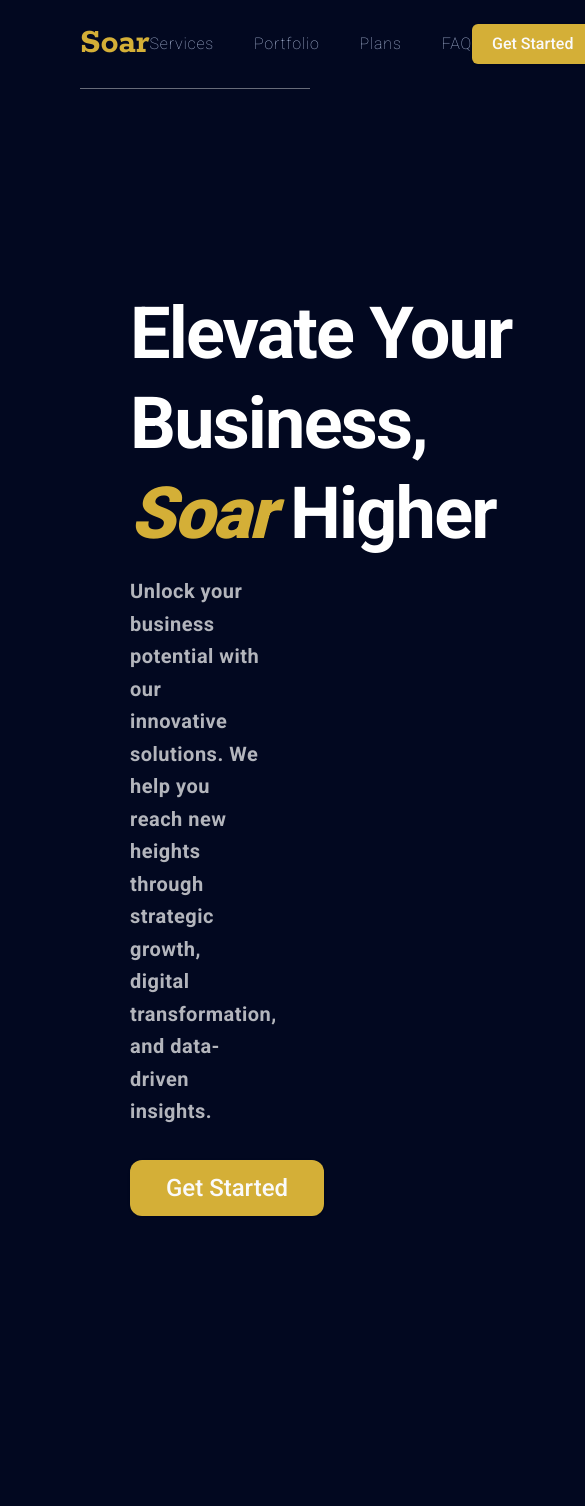
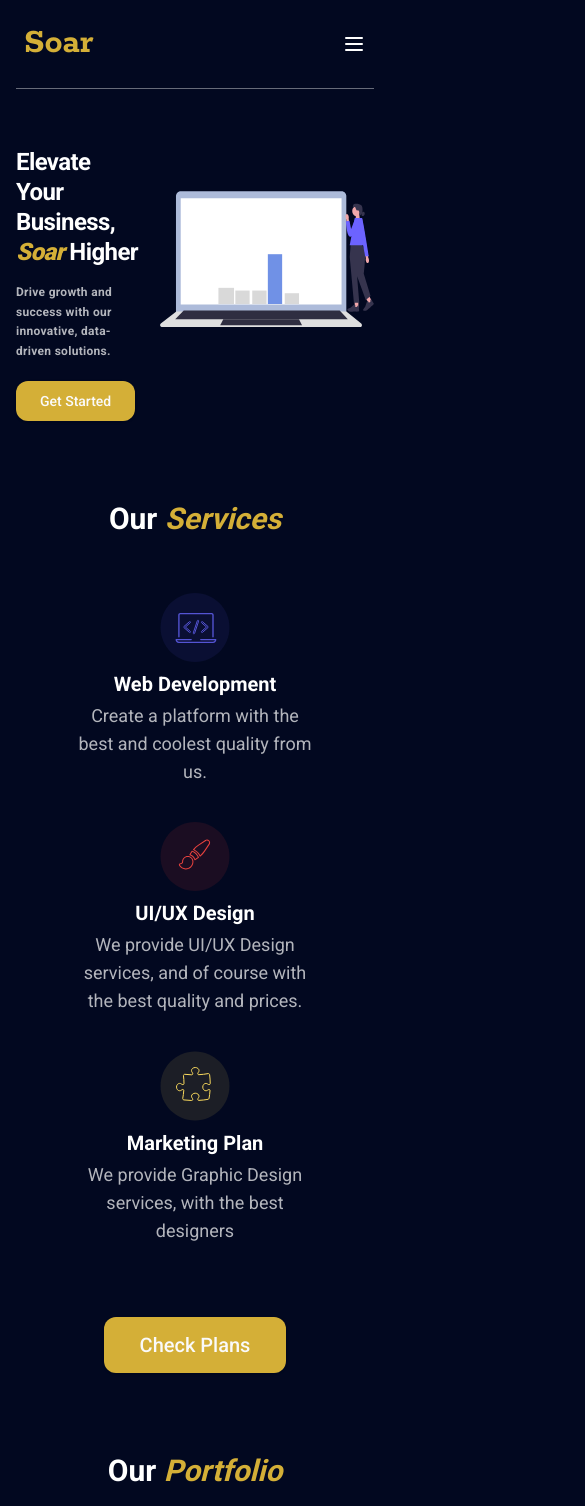
Before and after one commit to SherifAshraf2003/agency-portfolio, a Next.js app: page / in a window 390 px wide. Shown: the top 1506 px of the page, 585 px wide, since content can reach past the window. Built offline with nearby package versions, Linux system fonts and the light colour scheme.

Commit message:
Website is fully responsive now

```diff
--- a/src/app/layout.tsx
+++ b/src/app/layout.tsx
@@ -5,8 +5,9 @@ import Header from "../components/Header";
 import Footer from "@/components/Footer";
 
 export const metadata: Metadata = {
-  title: "Create Next App",
-  description: "Generated by create next app",
+  title: "Soar",
+  description:
+    "Discover Soar, your trusted partner in crafting stunning online identities for local businesses. We specialize in designing unique, visually captivating websites that showcase your brand, attract customers, and elevate your digital presence. Whether you're starting fresh or looking to revamp, Soar delivers customized solutions tailored to your needs. Let us help your business stand out online with websites that combine beauty, functionality, and innovation.",
 };
 
 const roboto = Roboto({
@@ -20,8 +21,10 @@ export default function RootLayout({
   children: React.ReactNode;
 }>) {
   return (
-    <html lang="en">
-      <body className={`${roboto.className} bg-mainColor container mx-auto `}>
+    <html className="scroll-smooth px-4 md:px-10 " lang="en">
+      <body
+        className={`${roboto.className} bg-mainColor container mx-auto scroll-smooth `}
+      >
         <Header />
         {children}
         <Footer />
--- a/src/components/Features.tsx
+++ b/src/components/Features.tsx
@@ -15,7 +15,7 @@ const Features = () => {
     const tl = gsap.timeline({
       scrollTrigger: {
         trigger: "#container",
-        start: "top bottom",
+        start: "top 60%",
       },
     });
 
@@ -41,34 +41,36 @@ const Features = () => {
   });
 
   return (
-    <div className="container flex flex-col py-72">
-      <h1 className="text-white text-5xl font-semibold text-center mb-20">
+    <section id="#services" className=" flex flex-col py-20 md:py-72">
+      <h1 className="text-white text-3xl md:text-5xl font-semibold text-center mb-14 md:mb-20">
         Our <span className="italic text-secondaryColor"> Services</span>
       </h1>
       <div
         id="container"
-        className="flex flex-col md:flex-row justify-between items-center align-middle text-white pb-16  "
+        className="flex flex-col md:flex-row justify-between items-center align-middle gap-9 md:gap-0 text-white pb-16  "
       >
         <div
           id="container1"
-          className="text-center flex flex-col  items-center gap-5 "
+          className="text-center flex flex-col  items-center gap-2  md:gap-5 "
         >
           <Image src={icon1} alt="icon1" />
-          <div className="w-2/3 space-y-3">
-            <h2 className=" text-2xl font-semibold">Web Development</h2>
-            <p className="text-white/70 text-xl ">
+          <div className="w-2/3 space-y-1 md:space-y-3">
+            <h2 className=" text-xl md:text-2xl font-semibold">
+              Web Development
+            </h2>
+            <p className="text-white/70 text-lg md:text-xl ">
               Create a platform with the best and coolest quality from us.
             </p>
           </div>
         </div>
         <div
           id="container2"
-          className="text-center flex flex-col  items-center gap-5 "
+          className="text-center flex flex-col  items-center gap-2  md:gap-5 "
         >
           <Image src={icon2} alt="icon2" />
-          <div className="w-2/3 space-y-4">
-            <h2 className=" text-2xl font-semibold">UI/UX Design</h2>
-            <p className="text-white/70 text-xl  ">
+          <div className="w-2/3 space-y-1 md:space-y-3">
+            <h2 className=" text-xl md:text-2xl font-semibold">UI/UX Design</h2>
+            <p className="text-white/70 text-lg md:text-xl ">
               We provide UI/UX Design services, and of course with the best
               quality and prices.
             </p>
@@ -76,12 +78,14 @@ const Features = () => {
         </div>
         <div
           id="container3"
-          className="text-center flex flex-col  items-center gap-5 "
+          className="text-center flex flex-col  items-center gap-2  md:gap-5 "
         >
           <Image src={icon3} alt="icon3" />
-          <div className="w-2/3 space-y-4">
-            <h2 className=" text-2xl font-semibold">Marketing Plan</h2>
-            <p className="text-white/70 text-xl ">
+          <div className="w-2/3 space-y-1 md:space-y-3">
+            <h2 className=" text-xl md:text-2xl font-semibold">
+              Marketing Plan
+            </h2>
+            <p className="text-white/70 text-lg md:text-xl ">
               We provide Graphic Design services, with the best designers
             </p>
           </div>
@@ -89,11 +93,11 @@ const Features = () => {
       </div>
       <Button
         id="button"
-        className="bg-secondaryColor mt-5 text-2xl py-7 px-9 rounded-xl hover:bg-white hover:text-secondaryColor w-fit mx-auto "
+        className="bg-secondaryColor mt-2  md:mt-5 text-xl md:text-2xl py-7 px-9 rounded-xl hover:bg-white hover:text-secondaryColor w-fit mx-auto "
       >
         Check Plans
       </Button>
-    </div>
+    </section>
   );
 };
 
--- a/src/components/Footer.tsx
+++ b/src/components/Footer.tsx
@@ -6,19 +6,23 @@ const rokkitt = Rokkitt({
 
 const Footer = () => {
   return (
-    <footer className="px-20 py-6 bg-black flex justify-between items-center  ">
+    <footer className="md:px-20 md:py-6 px-4 py-3 bg-black flex flex-col md:flex-row justify-between items-center gap-3 ">
       <div>
-        <h1 className="text-secondaryColor font-bold text-5xl ">
+        <h1 className="text-secondaryColor font-bold text-3xl md:text-5xl ">
           <p className={rokkitt.className}>Soar</p>
         </h1>
       </div>
-      <div className="flex gap-5 justify-center items-center text-white/70 pl-20 ">
-        <p className="cursor-pointer">Support</p>
-        <p className="cursor-pointer">Privacy Policy</p>
-        <p className="cursor-pointer">Terms and Conditions</p>
+      <div className="flex gap-2 md:gap-5 justify-center items-center text-white/70  md:pl-20 ">
+        <p className=" text-[10px] md:text-base cursor-pointer">Support</p>
+        <p className=" text-[10px] md:text-base cursor-pointer">
+          Privacy Policy
+        </p>
+        <p className="  text-[10px] md:text-base cursor-pointer">
+          Terms and Conditions
+        </p>
       </div>
-      <div className="text-white/70">
-        <p>© 2024 Soar, All Rights Reserved</p>
+      <div className="text-white/70 text-wrap text-[7px] md:text-base">
+        <p className="text-wrap">© 2024 Soar, All Rights Reserved</p>
       </div>
     </footer>
   );
--- a/src/components/Header.tsx
+++ b/src/components/Header.tsx
@@ -1,38 +1,78 @@
 "use client";
+import Link from "next/link";
 import { Button } from "./ui/button";
 import { Rokkitt } from "next/font/google";
+import Features from "./Features";
+import { useState } from "react";
+import { Menu, X } from "lucide-react";
 
 const rokkitt = Rokkitt({
   subsets: ["latin"],
 });
 
 const Header = () => {
+  const [isOpen, setIsOpen] = useState(false);
+
   return (
-    <header className="text-white  ">
-      <div className="border-b-[1px] border-white/40 flex justify-between items-center mx-20 py-6">
+    <header className="text-white   ">
+      <div className="border-b-[1px] border-white/40 flex justify-between items-center  px-2 py-6 flex-wrap">
         <h1 className="text-secondaryColor font-bold text-4xl ">
           <p className={rokkitt.className}>Soar</p>
         </h1>
-        <nav className="flex justify-between gap-10 font-thin text-selectionOff  tracking-wider ">
-          <div className="hover:text-white transition duration-75 cursor-pointer">
+        <nav className=" md:flex hidden justify-between gap-10 font-light text-selectionOff  tracking-wider ">
+          <Link
+            href="#services"
+            className="hover:text-white transition duration-75 cursor-pointer"
+          >
             Services
-          </div>
-          <div className="hover:text-white transition duration-75 cursor-pointer">
+          </Link>
+          <Link
+            href="#portfolioContainer1"
+            className="hover:text-white transition duration-75 cursor-pointer"
+          >
             Portfolio
-          </div>
-          <div className="hover:text-white transition duration-75 cursor-pointer">
+          </Link>
+          <Link
+            href="#plans"
+            className="hover:text-white transition duration-75 cursor-pointer"
+          >
             Plans
-          </div>
-          <div className="hover:text-white transition duration-75 cursor-pointer">
-            FAQ
-          </div>
+          </Link>
         </nav>
         <Button
-          className="bg-secondaryColor text-md px-5 hover:bg-white hover:text-secondaryColor "
+          className="bg-secondaryColor md:flex hidden text-md px-5 hover:bg-white hover:text-secondaryColor "
           size="lg"
         >
           Get Started
         </Button>
+        <button onClick={() => setIsOpen(!isOpen)} className="block md:hidden">
+          {isOpen ? <X /> : <Menu />}
+        </button>
+
+        {isOpen && (
+          <div className="basis-full">
+            <nav className="flex items-center justify-center flex-col gap-5 font-light text-selectionOff  tracking-wider">
+              <Link
+                href="#services"
+                className="hover:text-white transition duration-75 cursor-pointer"
+              >
+                Services
+              </Link>
+              <Link
+                href="#portfolioContainer1"
+                className="hover:text-white transition duration-75 cursor-pointer"
+              >
+                Portfolio
+              </Link>
+              <Link
+                href="#plans"
+                className="hover:text-white transition duration-75 cursor-pointer"
+              >
+                Plans
+              </Link>
+            </nav>
+          </div>
+        )}
       </div>
     </header>
   );
--- a/src/components/Hero.tsx
+++ b/src/components/Hero.tsx
@@ -12,16 +12,16 @@ const Hero = () => {
     tl.to("#heroButton", {
       opacity: 1,
       duration: 1,
-      delay: 5,
+      delay: 3,
     });
   });
 
-  const words = `Unlock your business potential with our innovative solutions. We help you reach new heights through strategic growth, digital transformation, and data-driven insights.`;
+  const words = `Drive growth and success with our innovative, data-driven solutions.`;
 
   return (
-    <div className="text-white flex gap-20 pt-[150px] px-[130px]  ">
+    <div className="text-white container flex gap-5  pt-2 md:pt-32  ">
       <div className=" w-full pt-[50px] ">
-        <h1 className=" w-[390px] text-7xl leading-tight tracking-tight  font-semibold text-pretty">
+        <h1 className=" md:w-[390px] text-2xl md:text-7xl leading-tight tracking-tight  font-semibold text-pretty">
           Elevate Your Business,{" "}
           <span className="text-secondaryColor font-extrabold italic  ">
             Soar
@@ -32,13 +32,17 @@ const Hero = () => {
         <TextGenerateEffect words={words} filter={true} />
         <Button
           id="heroButton"
-          className="bg-secondaryColor mt-8 text-2xl py-7 px-9 rounded-xl hover:bg-white hover:text-secondaryColor opacity-0 "
+          className="bg-secondaryColor mt-5 md:mt-8  md:text-2xl py-5  md:py-7 px-6 md:px-9 rounded-xl hover:bg-white hover:text-secondaryColor opacity-0 items-center justify-center w-fit "
         >
           Get Started
         </Button>
       </div>
-      <div>
-        <Image src={heroImage} alt="hero icon" width={1800} height={1500} />
+      <div className="flex justify-center items-center">
+        <Image
+          src={heroImage}
+          alt="hero icon"
+          className="w-auto h-auto md:h-[1500] md:w-[2000px] "
+        />
       </div>
     </div>
   );
--- a/src/components/PaymentPlans.tsx
+++ b/src/components/PaymentPlans.tsx
@@ -8,13 +8,16 @@ import { Button } from "./ui/button";
 
 const PaymentPlans = () => {
   return (
-    <div className=" font-DM_Sans text-white mx-auto flex flex-col my-72">
-      <div className="text-center pb-28  ">
-        <h1 className="text-5xl font-semibold text-center">
+    <section
+      id="plans"
+      className=" font-DM_Sans text-white mx-auto flex flex-col my-40"
+    >
+      <div className="text-center pb-14 mt:pb-28  ">
+        <h1 className="md:text-5xl text-3xl font-semibold text-center">
           Payment <span className="italic text-secondaryColor">Plans</span>
         </h1>
       </div>
-      <div className="flex justify-center items-center gap-10">
+      <div className="flex flex-col md:flex-row justify-center items-center gap-10">
         <Card className=" group py-3 px-1 w-[310px] rounded-2xl hover:bg-[#4A3AFF] transition-all duration-300 hover:translate-y-[-16px] ">
           <CardHeader className="flex flex-row gap-4 justify-start pl-10 items-center ">
             <div className="h-16 w-16 flex justify-center items-center bg-[#ECEBFF] rounded-lg ">
@@ -320,7 +323,7 @@ const PaymentPlans = () => {
           </CardFooter>
         </Card>
       </div>
-    </div>
+    </section>
   );
 };
 
--- a/src/components/Portfolio.tsx
+++ b/src/components/Portfolio.tsx
@@ -25,7 +25,6 @@ const Portfolio = () => {
     const updateIndex = () => {
       const selectedIndex = api.selectedScrollSnap();
       setIndex(selectedIndex);
-      console.log("Current Index:", selectedIndex);
     };
 
     api.on("select", updateIndex);
@@ -36,38 +35,41 @@ const Portfolio = () => {
   }, [api]);
 
   return (
-    <div id="portfolioContainer1" className="text-white w-fit mx-auto h-screen">
-      <h1 className="text-5xl font-semibold text-center">
+    <section
+      id="portfolioContainer1"
+      className="text-white w-fit mx-auto h-fit flex justify-center items-center flex-col"
+    >
+      <h1 className="md:text-5xl text-3xl font-semibold text-center">
         Our <span className="text-secondaryColor italic">Portfolio</span>
       </h1>
 
       <Carousel
         setApi={setApi}
-        className="w-[50vw] h-[70vh] my-10 text-secondaryColor"
+        className="w-[50vw] h-fit my-10 text-secondaryColor"
       >
         <CarouselContent>
           <CarouselItem>
-            <div className="h-[70vh] flex justify-center">
+            <div className="h-fit flex justify-center">
               <Image
-                className="w-fit h-[70vh]"
+                className="w-fit h-fit"
                 src={portfolio1}
                 alt="portfolio website"
               />
             </div>
           </CarouselItem>
           <CarouselItem>
-            <div className="h-[70vh] flex justify-center">
+            <div className="h-fit flex justify-center">
               <Image
-                className="w-fit h-[70vh]"
+                className="w-fit h-fit"
                 src={portfolio2}
                 alt="portfolio website"
               />
             </div>
           </CarouselItem>
           <CarouselItem>
-            <div className="h-[70vh] flex justify-center">
+            <div className="h-fit flex justify-center">
               <Image
-                className="w-fit h-[70vh]"
+                className="w-fit h-fit"
                 src={portfolio3}
                 alt="portfolio website"
               />
@@ -93,12 +95,12 @@ const Portfolio = () => {
       <div className="flex justify-center items-center">
         <Button
           id="portfolioButton"
-          className="bg-secondaryColor mt-5 text-2xl py-7 px-9 rounded-xl hover:bg-white hover:text-secondaryColor w-fit mx-auto "
+          className="bg-secondaryColor mt-5 text-xl md:text-2xl py-7 px-9 rounded-xl hover:bg-white hover:text-secondaryColor w-fit mx-auto "
         >
           Check Plans
         </Button>
       </div>
-    </div>
+    </section>
   );
 };
 
--- a/src/components/ui/text-generate-effect.tsx
+++ b/src/components/ui/text-generate-effect.tsx
@@ -53,7 +53,7 @@ export const TextGenerateEffect = ({
   return (
     <div className={cn("font-bold", className)}>
       <div className="mt-4">
-        <div className=" dark:text-white text-black text-xl leading-relaxed tracking-wide  ">
+        <div className=" dark:text-white text-black max-w-[450px] text-xs md:text-xl leading-relaxed tracking-wide  ">
           {renderWords()}
         </div>
       </div>
```
